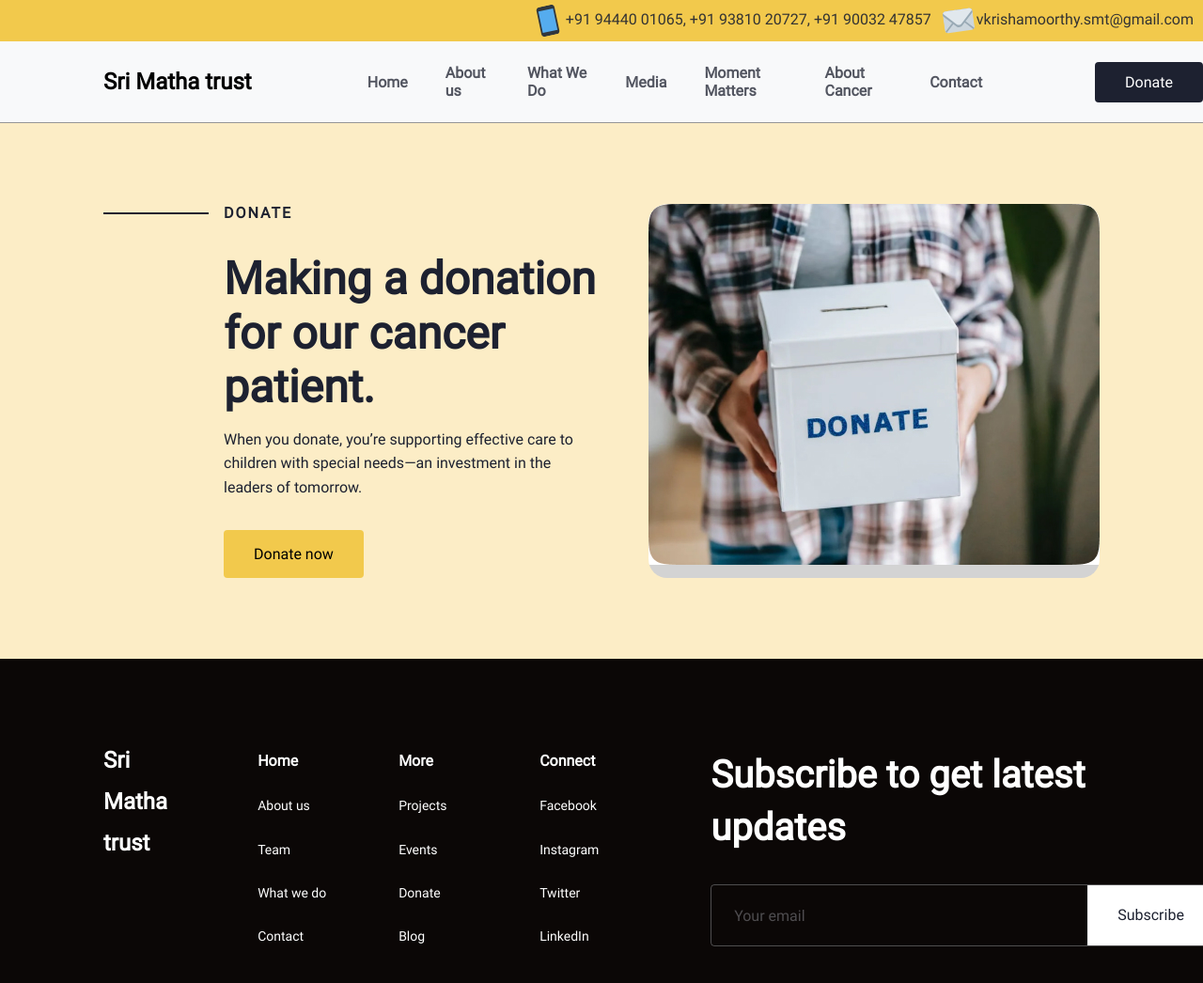
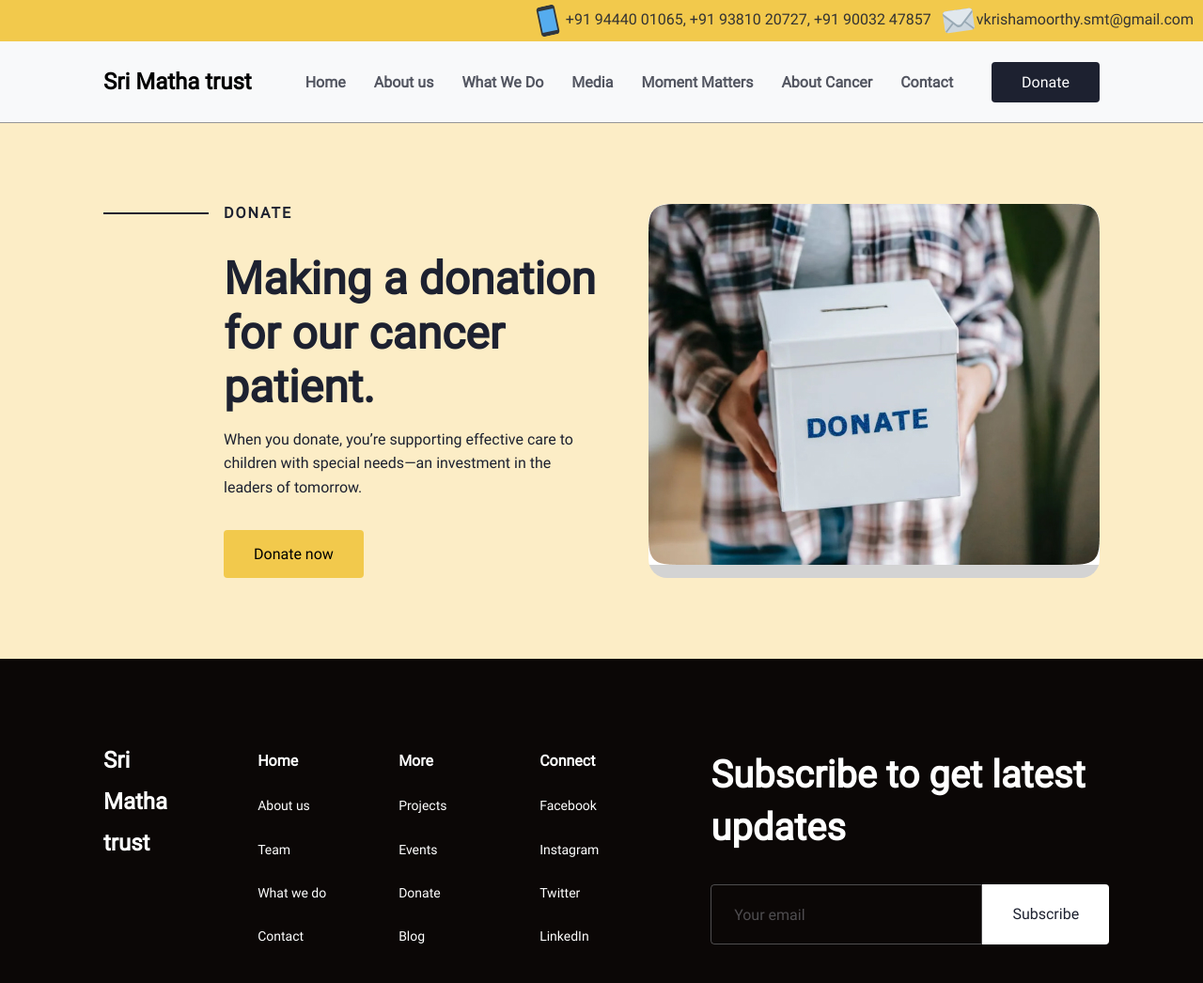
Before and after one commit to gunadevandesing/srimathatrust.ui, a React (Vite) app: page /donation in a window 1280 px wide. Shown: the top 1046 px of the page at 94% size. Built offline with nearby package versions, Linux system fonts and the light colour scheme.

Commit message:
css issue fixes

```diff
--- a/src/components/AboutUsPageComponents/KnowAboutUsSection.jsx
+++ b/src/components/AboutUsPageComponents/KnowAboutUsSection.jsx
@@ -7,12 +7,12 @@ const KnowAboutUSSection = () => {
         <span className="horizontal-line"></span>
         KNOW ABOUT US
       </div>
-      <div className="knowaboutus-header">
+      <div className="knowaboutus-header-aboutus">
         Sri Matha Trust <br />
         is a non-governmental organization
       </div>
       <div className="knowaboutus-content">
-        <div className="knowaboutus-video"></div>
+        <div className="knowaboutus-video-aboutus"></div>
         <div className="knowaboutus-rightsection">
           <div className="rightsection-paragraph">
             Sri Matha Trust was started in the year 2000, with the holy
--- a/src/components/AboutUsPageComponents/knowAboutUsSection.scss
+++ b/src/components/AboutUsPageComponents/knowAboutUsSection.scss
@@ -23,7 +23,7 @@
     }
   }
 
-  .knowaboutus-header {
+  .knowaboutus-header-aboutus {
     color: $primary-text;
     font-family: Roboto;
     font-size: 56px;
@@ -36,11 +36,12 @@
   .knowaboutus-content {
     display: flex;
 
-    .knowaboutus-video {
+    .knowaboutus-video-aboutus {
       width: 40%;
       aspect-ratio: 519/448;
       border-radius: 20px;
       background-image: url("../../assets/images/aboutus-video.jpg");
+      background-size: contain;
       background-repeat: no-repeat;
     }
 
--- a/src/components/HomePageComponents/videoSection.scss
+++ b/src/components/HomePageComponents/videoSection.scss
@@ -60,7 +60,7 @@
 
       .text {
         color: #fff;
-        text-align: right;
+        text-align: center;
         font-family: Roboto;
         font-size: 18px;
         font-style: normal;
--- a/src/components/NavbarComponent/NavbarComponent.jsx
+++ b/src/components/NavbarComponent/NavbarComponent.jsx
@@ -34,7 +34,6 @@ const NavbarComponent = () => {
         </Link>
       </div>
       <ButtonComponent
-        customClassName="donate-button"
         buttonType="navbar-btn"
         buttonText="Donate"
         onClick={handleDonate}
--- a/src/components/NavbarComponent/navbarComponent.scss
+++ b/src/components/NavbarComponent/navbarComponent.scss
@@ -9,6 +9,10 @@
   background: #fff;
   backdrop-filter: blur(15px);
   z-index: 1000;
+  padding: 0 110px;
+
+  display: flex;
+  justify-content: space-between;
 
   .nav-brand {
     color: #000;
@@ -17,9 +21,6 @@
     font-style: normal;
     font-weight: 700;
     line-height: 44px;
-
-    margin-left: 110px;
-    margin-right: 103px;
   }
 
   .nav-link-container {
@@ -27,7 +28,7 @@
     padding: 16px 20px;
     justify-content: center;
     align-items: center;
-    gap: 40px;
+    gap: 30px;
 
     .nav-link-text {
       color: #525560;
@@ -40,8 +41,4 @@
       text-decoration: none;
     }
   }
-
-  .donate-button {
-    margin-left: 100px;
-  }
 }
--- a/src/components/commonComponents/FooterComponents/footerComponent.scss
+++ b/src/components/commonComponents/FooterComponents/footerComponent.scss
@@ -47,6 +47,7 @@
       display: flex;
       flex-direction: column;
       margin-top: 10px;
+      width: 40%;
 
       .subscribe-text {
         color: #fff;
@@ -56,15 +57,13 @@
         font-weight: 700;
         line-height: 140%;
 
-        width: 400px;
         margin-bottom: 2rem;
       }
 
       .input-section {
         display: flex;
         align-items: center;
-        border-radius: 4px;
-        border: 1px solid rgba(235, 240, 249, 0.3);
+        width: 100%;
 
         input {
           padding: 16px 24px;
@@ -72,7 +71,8 @@
           width: 400px;
           background-color: transparent;
           color: #fff;
-          border: none;
+          border-radius: 4px 0 0 4px;
+          border: 1px solid rgba(235, 240, 249, 0.3);
           outline: none;
 
           &::placeholder {
--- a/src/components/commonComponents/projectsCardComponent.scss
+++ b/src/components/commonComponents/projectsCardComponent.scss
@@ -23,8 +23,9 @@
   .card-text-content {
     z-index: 10;
     position: absolute;
-    top: 5rem;
+    top: 20%;
     width: 100%;
+    height: 80%;
     display: flex;
     flex-direction: column;
     align-items: center;
@@ -52,8 +53,9 @@
     }
 
     .button-section {
+      position: absolute;
+      bottom: 1rem;
       width: 80%;
-      margin-top: 4rem;
     }
   }
 }
--- a/src/routes.jsx
+++ b/src/routes.jsx
@@ -12,7 +12,7 @@ const RoutesComponent = () => {
     <Routes>
       <Route path="/" element={<HomePage />} />
       <Route path="aboutus" element={<AboutUsPage />} />
-      <Route path="/donation" element={<DonationPage />} />
+      <Route path="donation" element={<DonationPage />} />
       <Route path="*" element={<>Not found</>} />
     </Routes>
   );
```
